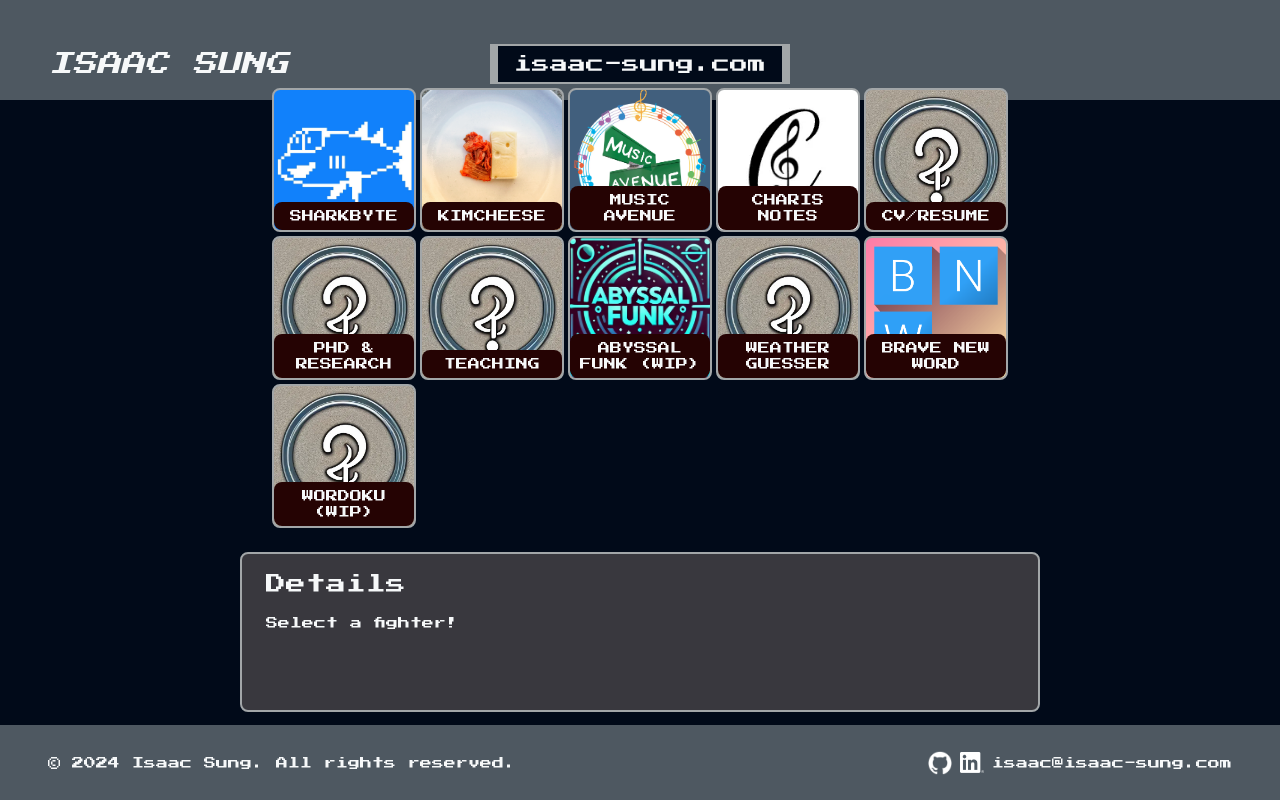
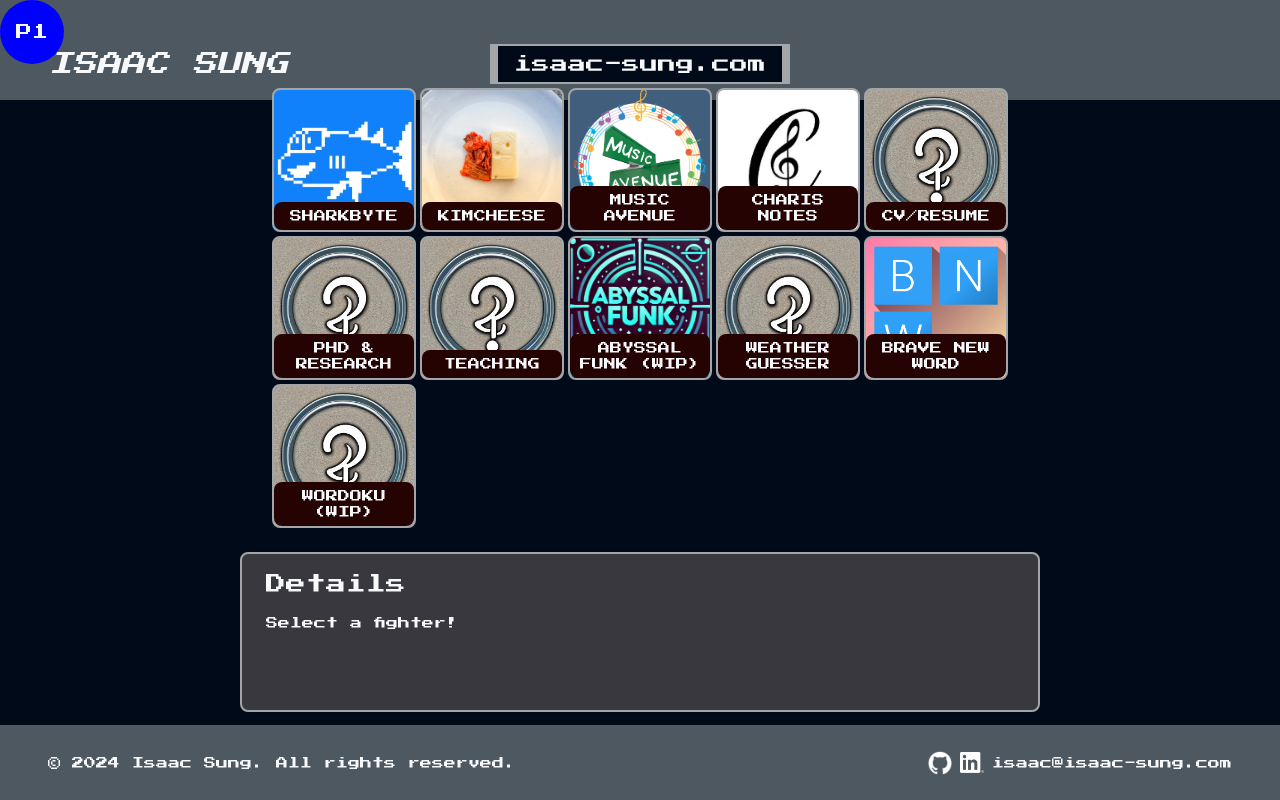
Before and after one commit to is4ac/isaac-sung, a SvelteKit app: page / in a window 1280 px wide. Built offline with nearby package versions, Linux system fonts and the light colour scheme.

Commit message:
feat: add initial draggable player button

```diff
--- /dev/null
+++ b/src/lib/components/draggable-icon.svelte
@@ -0,0 +1,67 @@
+<script lang="ts">
+	import { onMount } from 'svelte';
+
+	function drag_start(event) {
+		var style = window.getComputedStyle(event.target, null);
+
+		event.dataTransfer.setData(
+			'text/plain',
+			parseInt(style.getPropertyValue('left'), 10) -
+				event.clientX +
+				',' +
+				(parseInt(style.getPropertyValue('top'), 10) - event.clientY)
+		);
+
+		console.log('drag_start', parseInt(style.getPropertyValue('left'), 10) - event.clientX);
+		console.log('drag_start', event.clientX);
+	}
+
+	function drag_over(event) {
+		// console.log('drag over test');
+		event.preventDefault();
+		return false;
+	}
+
+	function drop(event) {
+		// console.log('drop test');
+		var offset = event.dataTransfer.getData('text/plain').split(',');
+		var dm = document.getElementById('dragme');
+
+		console.log({ offset });
+		console.log({ dm });
+
+		dm.style.left = event.clientX + parseInt(offset[0], 10) + 'px';
+		dm.style.top = event.clientY + parseInt(offset[1], 10) + 'px';
+		event.preventDefault();
+		return false;
+	}
+
+	onMount(() => {
+		document.body.addEventListener('dragover', drag_over, false);
+		document.body.addEventListener('drop', drop, false);
+	});
+</script>
+
+<aside draggable="true" id="dragme" on:dragstart={drag_start}>P1</aside>
+
+<style>
+	aside {
+		position: absolute;
+		left: 0;
+		top: 0; /* set these so Chrome doesn't return 'auto' from getComputedStyle */
+		z-index: 20;
+		display: flex;
+		align-items: center;
+		justify-content: center;
+		background-color: blue;
+		border-radius: 100%;
+		border: 2px black;
+		width: 64px;
+		height: 64px;
+		user-select: none;
+
+		&:hover {
+			cursor: pointer;
+		}
+	}
+</style>
--- a/src/routes/+layout.svelte
+++ b/src/routes/+layout.svelte
@@ -20,7 +20,9 @@
 		</div>
 
 		{#if $pageTitle !== 'isaac-sung.com'}
-			<a href="/" class="absolute right-3 top-[50%] -mt-3 md:right-12">Back</a>
+			<a href="/" class="absolute left-3 top-6 -mt-3 text-sm md:left-14 md:top-[30%]"
+				>&lt;&lt; Back</a
+			>
 		{/if}
 	</header>
 
--- a/src/routes/+page.svelte
+++ b/src/routes/+page.svelte
@@ -4,6 +4,7 @@
 	import DetailsPane from '$lib/components/details-pane.svelte';
 	import { content } from '$lib/data/content';
 	import { pageTitle } from '$lib/stores/pageTitle';
+	import DraggableIcon from '$lib/components/draggable-icon.svelte';
 
 	let selectedCard: CardType | null = null;
 	let hoveredCard: CardType | null = null;
@@ -21,6 +22,8 @@
 
 	pageTitle.set('isaac-sung.com');
 </script>
+
+<DraggableIcon />
 
 <div class="z-10 flex h-[50dvh] flex-col items-center justify-start">
 	<div class="grid max-w-[750px] grid-cols-3 gap-1 sm:grid-cols-4 md:grid-cols-5">
```
